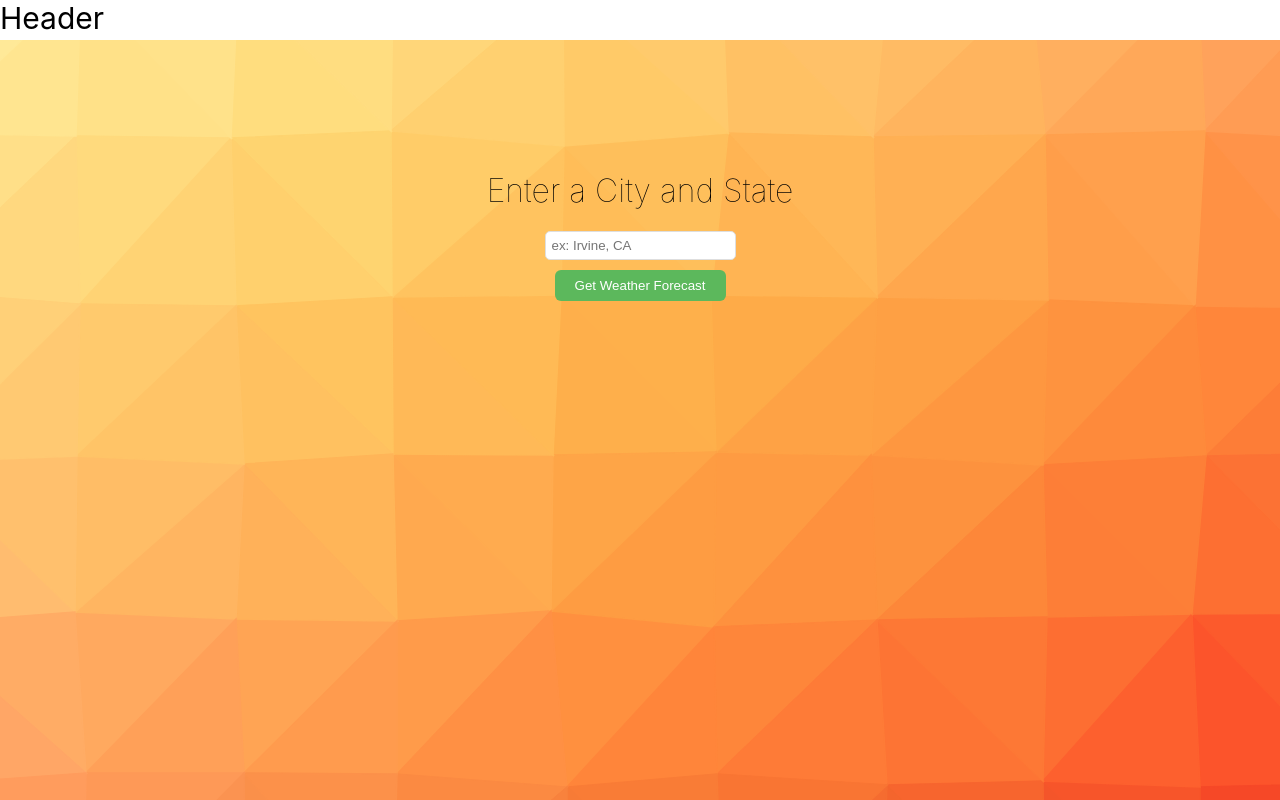
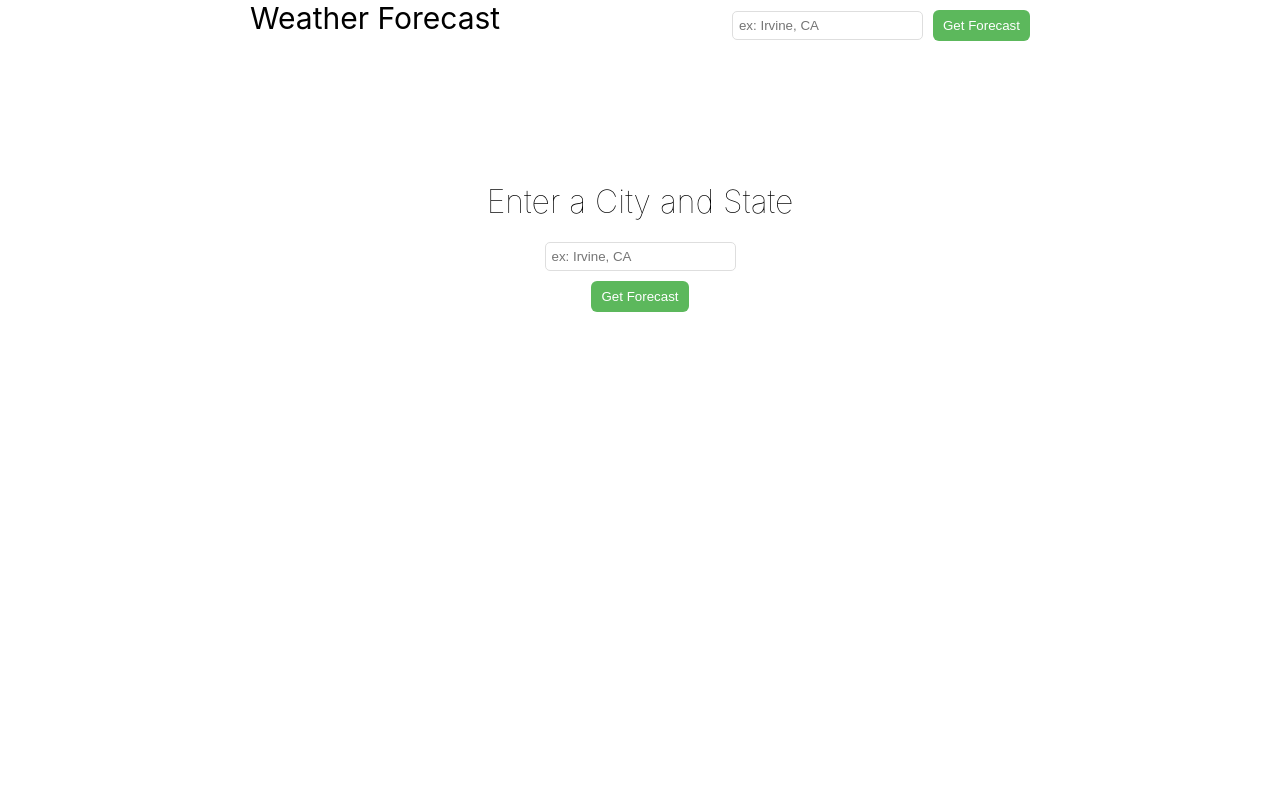
Before and after one commit to duncanleung/weather-forecast-react, a React (Create React App) app: page / in a window 1280 px wide. Built offline with nearby package versions, Linux system fonts and the light colour scheme.

Commit message:
Style Header and Reuse Location Component

```diff
--- a/src/components/App.js
+++ b/src/components/App.js
@@ -6,8 +6,10 @@ import Header from "./Header/Header";
 import pattern from "../images/pattern.svg";
 
 const Background = styled.div`
-  background: url('${pattern}');
+  // background: url('${pattern}');
   height: 100vh;
+  max-width: 800px;
+  margin: 0 auto;
 `;
 
 class App extends Component {
--- a/src/components/Header/Header.js
+++ b/src/components/Header/Header.js
@@ -1,14 +1,24 @@
 import React, { Component } from "react";
 import styled from "styled-components";
 
+import LocationContainer from "../LocationContainer/LocationContainer";
+
 const Wrapper = styled.div`
   background-color: white;
-  height: 40px;
   font-size: 30px;
+  display: flex;
+  justify-content: space-between;
 `;
 
+const Title = styled.div`padding: 0 10px;`;
+
 const Header = () => {
-  return <Wrapper>Header</Wrapper>;
+  return (
+    <Wrapper>
+      <Title>Weather Forecast</Title>
+      <LocationContainer />
+    </Wrapper>
+  );
 };
 
 export default Header;
--- a/src/components/Home/Home.js
+++ b/src/components/Home/Home.js
@@ -16,7 +16,7 @@ const Home = () => {
   return (
     <HomeWrapper>
       <H1>Enter a City and State</H1>
-      <LocationContainer />
+      <LocationContainer column />
     </HomeWrapper>
   );
 };
--- a/src/components/LocationContainer/LocationContainer.js
+++ b/src/components/LocationContainer/LocationContainer.js
@@ -3,7 +3,8 @@ import styled from "styled-components";
 
 const Layout = styled.div`
   display: flex;
-  flex-direction: column;
+  flex-direction: ${props => (props.column ? "column" : "row")};
+  align-items: center;
 `;
 
 const Input = styled.input`
@@ -17,7 +18,7 @@ const Button = styled.button`
   margin: 10px;
   background-color: #5cb85c;
   border: none;
-  padding: 8px 0px;
+  padding: 8px 10px;
   border-radius: 6px;
   box-sizing: border-box;
   color: white;
@@ -47,14 +48,14 @@ class LocationContainer extends Component {
 
   render() {
     return (
-      <Layout>
+      <Layout column={this.props.column}>
         <Input
           type="text"
           value={this.state.location}
           placeholder="ex: Irvine, CA"
           onChange={this.handleChange}
         />
-        <Button>Get Weather Forecast</Button>
+        <Button>Get Forecast</Button>
       </Layout>
     );
   }
```
